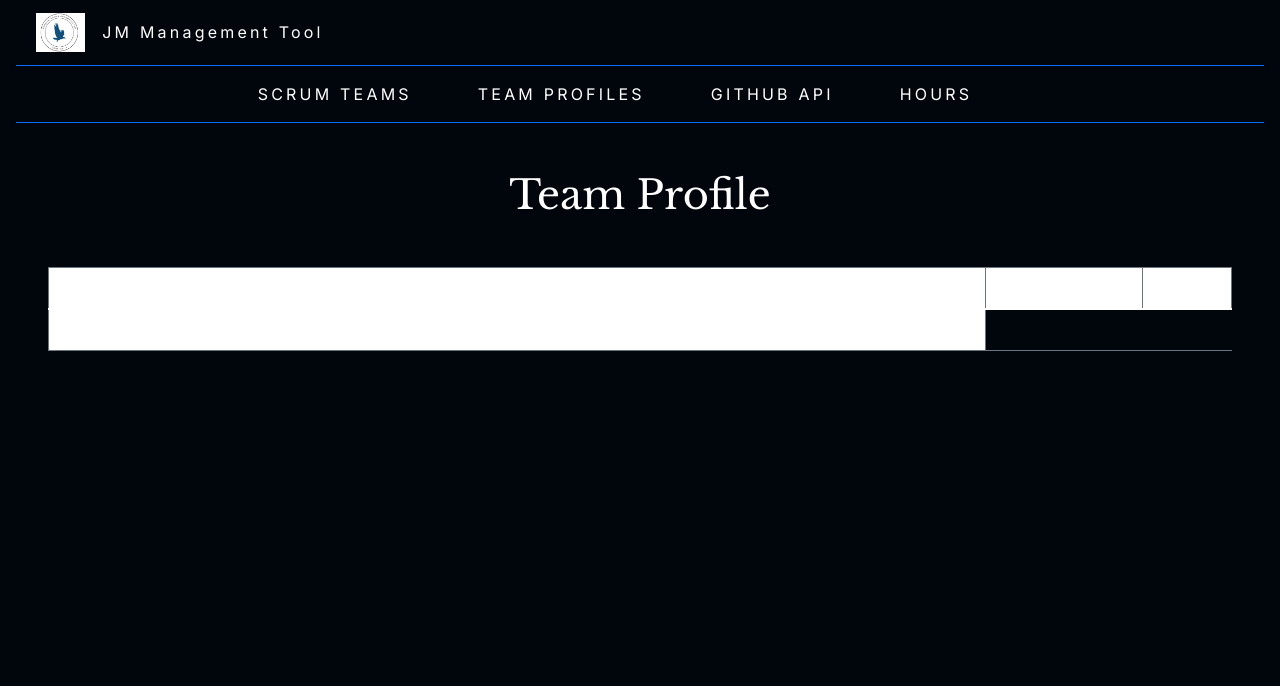
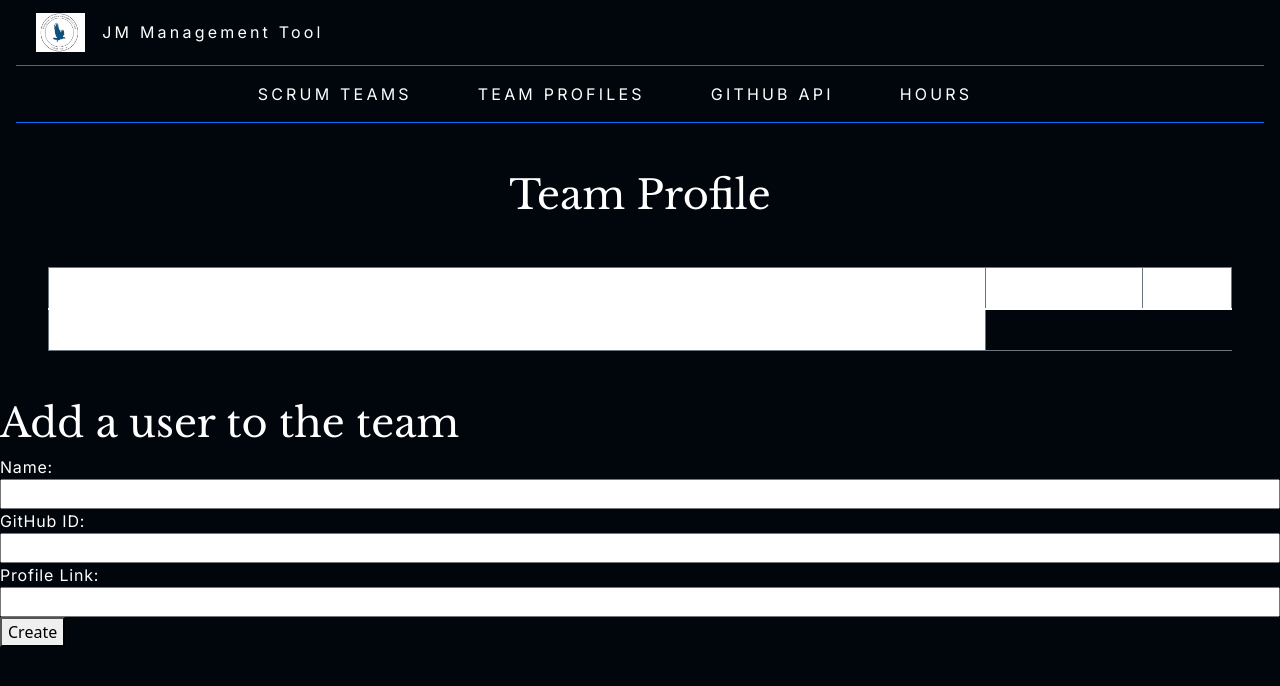
Before and after one commit to saumyapalk23/codingprojfontend, a Jekyll site: the page built from teamProfileDatabase.md, in a window 1280 px wide. Shown: the top 686 px of the page. Built offline with Jekyll 4.4.1, drawn with Linux system fonts in a browser that asks for light colours; our own code applies the rules of GitHub Pages for plain Markdown files; the repository's description, which GitHub fills in, is left out.

Commit message:
add user

```diff
--- a/teamProfileDatabase.md
+++ b/teamProfileDatabase.md
@@ -27,6 +27,18 @@
                 <tbody class="table-group-divider" id="users">
                 </tbody>
             </table>
+        </div>
+        <div>
+            <h1>Add a user to the team</h1>
+            <form id="create-user-form">
+                <label for="name">Name:</label>
+                <input type="text" id="name" name="name" required>
+                <label for="github-id">GitHub ID:</label>
+                <input type="text" id="github-id" name="githubId" required>
+                <label for="profile-link">Profile Link:</label>
+                <input type="url" id="profile-link" name="profileLink" required>
+                <button onclick="addUser()">Create</button>
+            </form>
         </div>
         <script>
             const urlParams = new URLSearchParams(window.location.search);
@@ -93,6 +105,32 @@
                 tr.appendChild(td);
                 teamContainer.appendChild(tr);
             }
+            function addUser() {
+                const urlParams = new URLSearchParams(window.location.search);
+                const teamId = urlParams.get('id');
+                const name = document.getElementById('name').value;
+                const githubId = document.getElementById('github-id').value;
+                const profileLink = document.getElementById('profile-link').value;
+                const user = {
+                    name: name,
+                    githubId: githubId,
+                    profileLink: profileLink
+                };
+                const endpoint = `https://mrr.rebeccaaa.tk/api/team/addMember/${teamId}`;
+                      fetch(endpoint, {
+                    method: 'POST',
+                    headers: {
+                    'Content-Type': 'application/json'
+                    },
+                    body: JSON.stringify(user)
+                })
+                    .then(response => response.json())
+                    .then(data => {
+                    console.log('User creation response:', data);
+                    // Handle the response from the server
+                    // You can perform further actions based on the response
+                    })
+            }
         </script>
     </body>
 </html>
```
